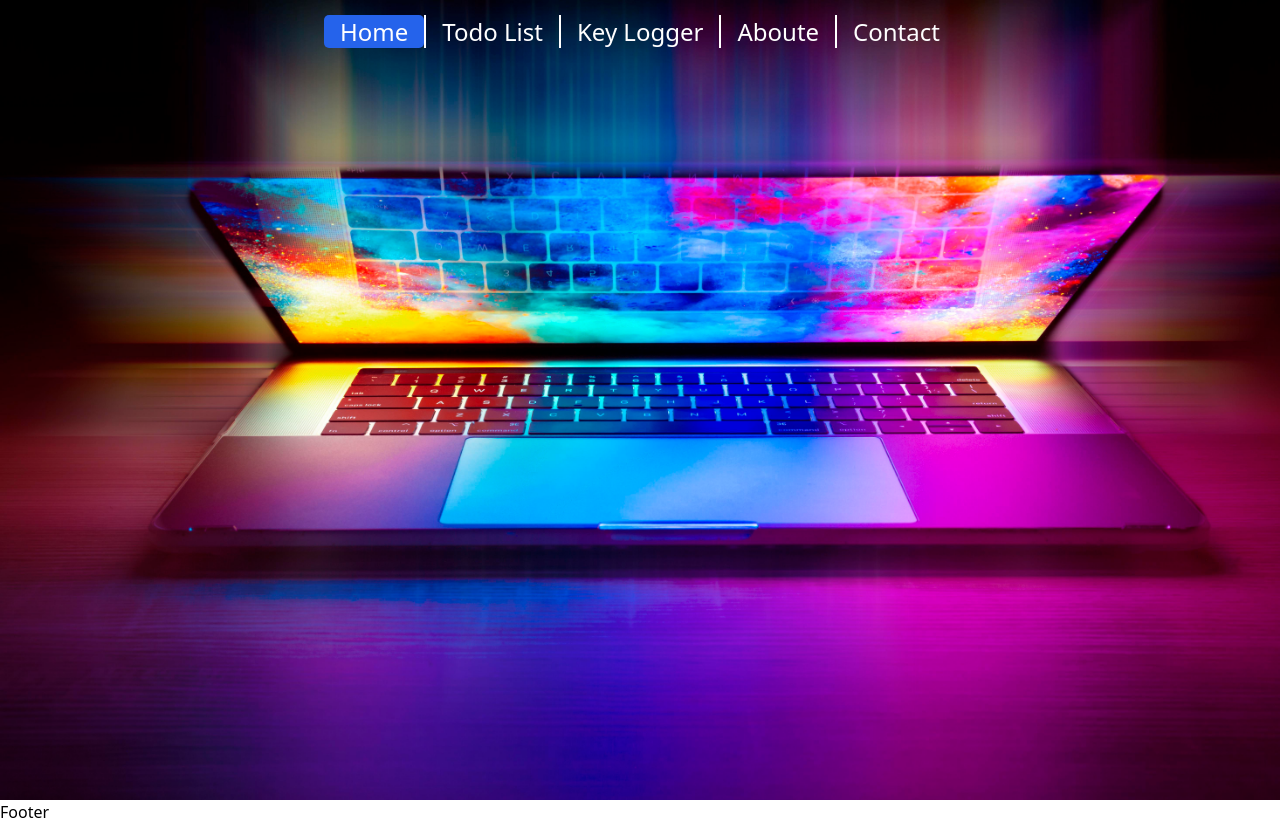
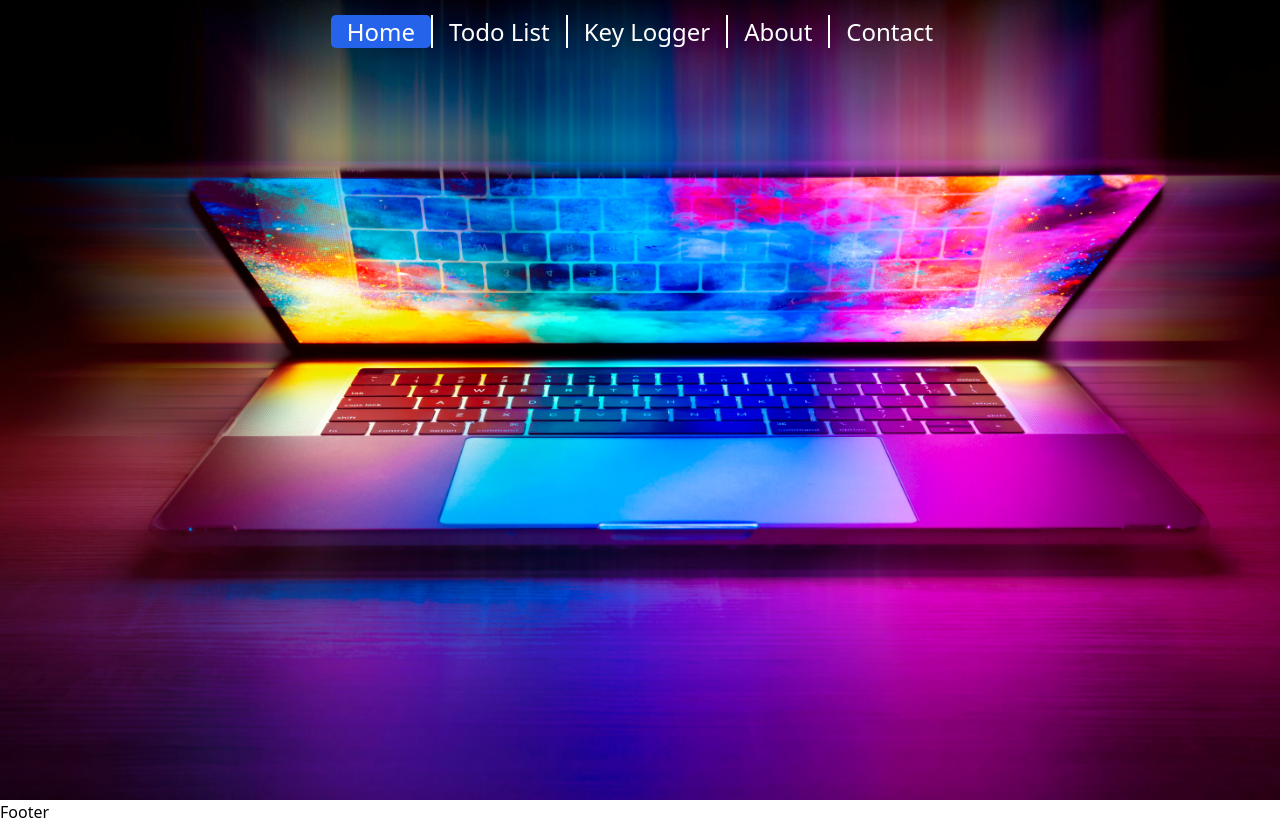
Before and after one commit to MahmoodHamidi/01aufgabe-backend, a React (Vite) app: page / in a window 1280 px wide. Built offline with nearby package versions, Linux system fonts and the light colour scheme.

Commit message:
fix: correct typo in About link in Header component

```diff
--- a/src/components/Header.jsx
+++ b/src/components/Header.jsx
@@ -22,9 +22,9 @@ const Header = () => {
         </NavLink>
         <NavLink
           className=" text-white border-l-2 pl-4 pr-4 link-nav"
-          to="/aboute"
+          to="/about"
         >
-          Aboute
+          About
         </NavLink>
         <NavLink
           className=" text-white border-l-2 pl-4 pr-4 link-nav"
```
